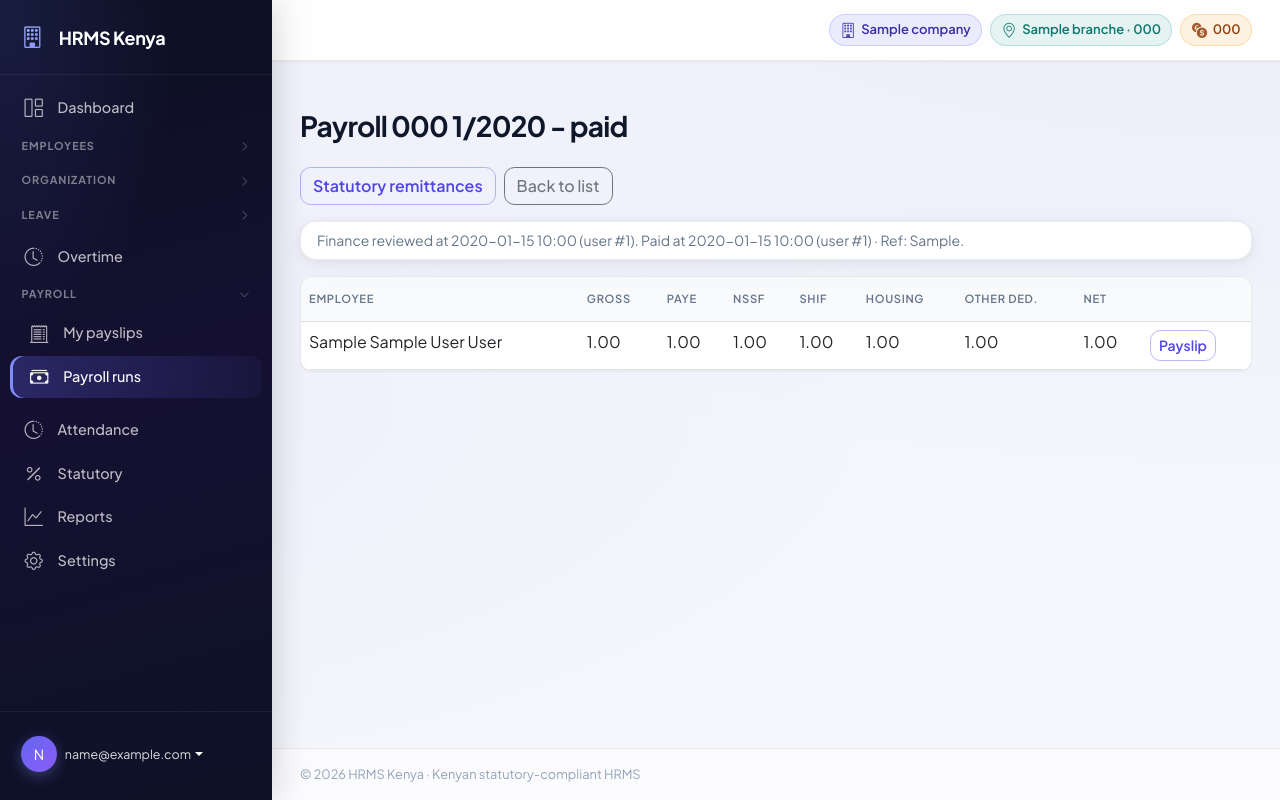
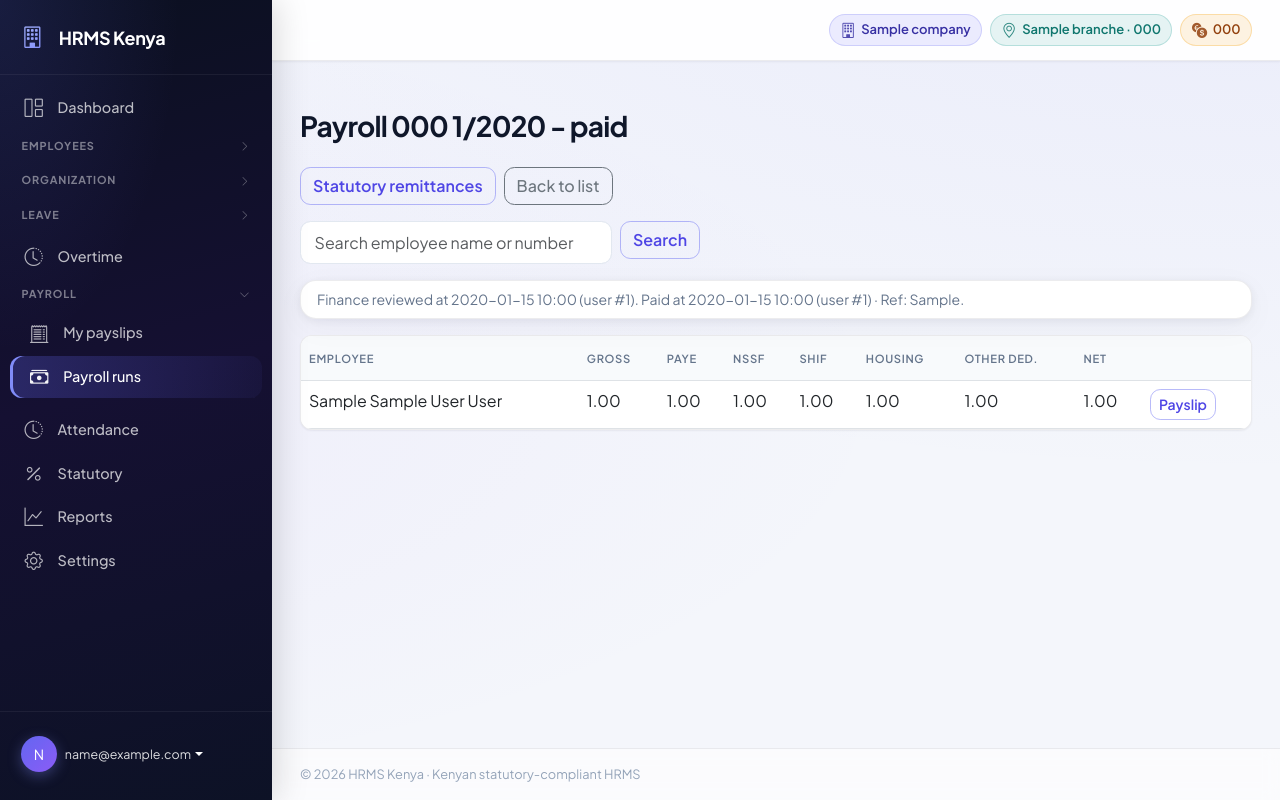
Before and after one commit to NgariMwangi/hrms, a Flask app: page /payroll/run/1 in a window 1280 px wide. Run offline with Flask 3, Linux system fonts and the light colour scheme; a user stored in the database is signed in; tables that the repository leaves empty hold one stand-in row (values such as "Sample post").

```diff
--- a/app/routes/payroll.py
+++ b/app/routes/payroll.py
@@ -337,13 +337,28 @@ def run_calculate(id):
     if request.method == 'POST' and request.form.get('action') == 'save_exclusions':
         selected = set(request.form.getlist('excluded_employee_ids', type=int))
         selected = {eid for eid in selected if eid in eligible_employee_ids}
+        employee_id_scope = {e.id for e in employees}
+        table_scope = set(request.form.getlist('exclusion_table_employee_ids', type=int)) & employee_id_scope
+        if table_scope:
+            new_excluded = set()
+            for eid in eligible_employee_ids:
+                if eid in table_scope:
+                    if eid in selected:
+                        new_excluded.add(eid)
+                elif eid in excluded_employee_ids:
+                    new_excluded.add(eid)
+        else:
+            new_excluded = selected
         db.session.query(PayrollRunExclusion).filter(
             PayrollRunExclusion.payroll_run_id == run_obj.id
         ).delete()
-        for eid in sorted(selected):
+        for eid in sorted(new_excluded):
             db.session.add(PayrollRunExclusion(payroll_run_id=run_obj.id, employee_id=eid))
         db.session.commit()
-        flash(f'Payroll exclusions updated ({len(selected)} employee(s) excluded).', 'success')
+        flash(f'Payroll exclusions updated ({len(new_excluded)} employee(s) excluded).', 'success')
+        q_save = (request.form.get('q') or '').strip()
+        if q_save:
+            return redirect(url_for('payroll.run_calculate', id=run_obj.id, q=q_save))
         return redirect(url_for('payroll.run_calculate', id=run_obj.id))
 
     if request.method == 'POST' and request.form.get('action') == 'calculate':
@@ -521,36 +536,62 @@ def run_calculate(id):
         return redirect(url_for('payroll.view_run', id=run_obj.id))
 
     if request.method == 'POST' and request.form.get('action') == 'recalculate_employee':
+        q_rec = (request.form.get('q') or '').strip()
         emp_id = request.form.get('employee_id', type=int)
         if not emp_id:
             flash('Select an employee to recalculate.', 'danger')
+            if q_rec:
+                return redirect(url_for('payroll.run_calculate', id=run_obj.id, q=q_rec))
             return redirect(url_for('payroll.run_calculate', id=run_obj.id))
         emp = next((e for e in employees if e.id == emp_id), None)
         if not emp:
             flash('Employee not found in this payroll country scope.', 'danger')
+            if q_rec:
+                return redirect(url_for('payroll.run_calculate', id=run_obj.id, q=q_rec))
             return redirect(url_for('payroll.run_calculate', id=run_obj.id))
         if emp.id in excluded_employee_ids:
             flash('Employee is excluded from this run. Remove exclusion first.', 'warning')
+            if q_rec:
+                return redirect(url_for('payroll.run_calculate', id=run_obj.id, q=q_rec))
             return redirect(url_for('payroll.run_calculate', id=run_obj.id))
         ok, err = _recalculate_single_employee(emp)
         if not ok:
             flash(err or 'Could not recalculate employee.', 'danger')
+            if q_rec:
+                return redirect(url_for('payroll.run_calculate', id=run_obj.id, q=q_rec))
             return redirect(url_for('payroll.run_calculate', id=run_obj.id))
         db.session.commit()
         flash(f'Payroll recalculated for {emp.full_name}.', 'success')
         return redirect(url_for('payroll.view_run', id=run_obj.id))
+    q = (request.args.get('q') or '').strip()
+    employees_table = employees
+    missing_salary_display = missing_salary
+    if q:
+        needle = q.lower()
+        employees_table = [
+            e
+            for e in employees
+            if needle in (e.full_name or '').lower() or needle in str(e.employee_number or '').lower()
+        ]
+        missing_salary_display = [
+            e
+            for e in missing_salary
+            if needle in (e.full_name or '').lower() or needle in str(e.employee_number or '').lower()
+        ]
     return render_template(
         'payroll/run_calculate.html',
         run=run_obj,
         run_country_code=run_cc,
         run_currency=run_currency,
-        employees=employees,
+        employees=employees_table,
+        active_employee_count=len(employees),
         eligible_count=eligible_count,
         excluded_employee_ids=excluded_employee_ids,
         excluded_count=excluded_count,
         included_count=included_count,
         missing_salary_ids=missing_salary_ids,
-        missing_salary=missing_salary,
+        missing_salary=missing_salary_display,
+        q=q,
     )
 
 
@@ -636,8 +677,18 @@ def view_run(id):
     if not run_obj or run_obj.company_id != require_company_id():
         from flask import abort
         abort(404)
+    q = (request.args.get('q') or '').strip()
     items = run_obj.items.all()
-    return render_template('payroll/view_run.html', run=run_obj, items=items)
+    if q:
+        needle = q.lower()
+        items = [
+            it for it in items
+            if it.employee and (
+                needle in (it.employee.full_name or '').lower()
+                or needle in str(it.employee.employee_number or '').lower()
+            )
+        ]
+    return render_template('payroll/view_run.html', run=run_obj, items=items, q=q)
 
 
 @payroll_bp.route('/run/<int:id>/approve', methods=['POST'])
--- a/app/templates/payroll/view_run.html
+++ b/app/templates/payroll/view_run.html
@@ -39,6 +39,25 @@
     {% endif %}
     <a href="{{ url_for('payroll.index') }}" class="btn btn-outline-secondary">Back to list</a>
 </div>
+<form method="get" class="row g-2 mb-3">
+    <div class="col-md-4">
+        <input
+            type="text"
+            name="q"
+            class="form-control"
+            placeholder="Search employee name or number"
+            value="{{ q or '' }}"
+        />
+    </div>
+    <div class="col-auto">
+        <button type="submit" class="btn btn-outline-primary">Search</button>
+    </div>
+    {% if q %}
+    <div class="col-auto">
+        <a href="{{ url_for('payroll.view_run', id=run.id) }}" class="btn btn-outline-secondary">Clear</a>
+    </div>
+    {% endif %}
+</form>
 {% if run.finance_reviewed_at or run.paid_at %}
 <div class="card mb-3">
     <div class="card-body py-2">
```
Also changed, not shown: app/templates/payroll/run_calculate.html (+29 -1 lines).
